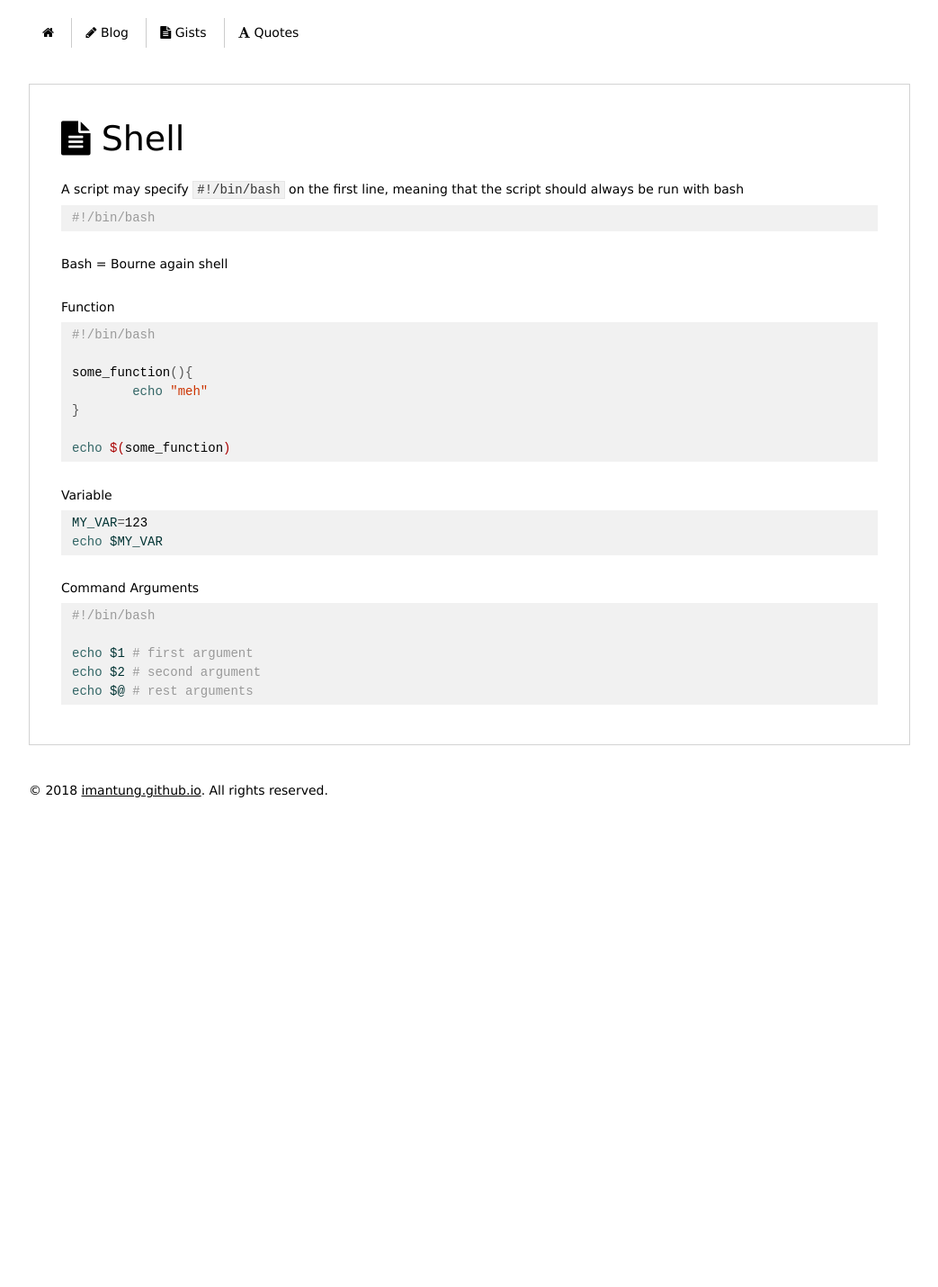
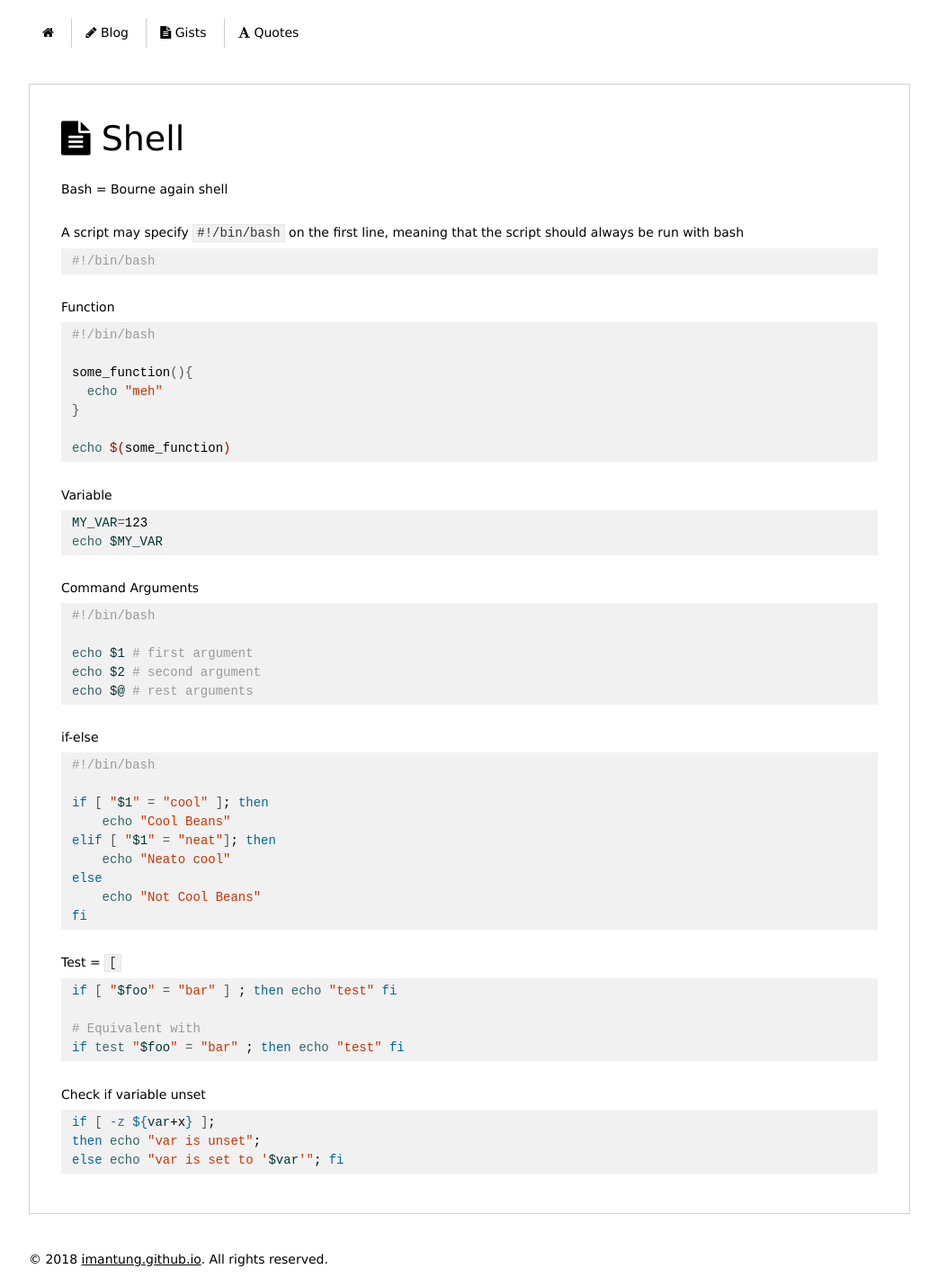
Before and after one commit to imantung/imantung.github.io, a Jekyll site: the page built from gist/techstacks/shell.md, in a window 1280 px wide. Shown: the whole page at 90% size, without its empty margins (118-1161 px from the left). Built offline with Jekyll 4.4.1, drawn with Linux system fonts in a browser that asks for light colours; nearby versions of some CDN libraries; before the commit the page ends 909 px from its top, so only the background shows below that.

Commit message:
add content

````diff
--- a/gist/techstacks/shell.md
+++ b/gist/techstacks/shell.md
@@ -2,21 +2,20 @@
 layout: gist
 title: Shell
 ---
+
+Bash = Bourne again shell
 
 A script may specify `#!/bin/bash` on the first line, meaning that the script should always be run with bash
 ```sh
 #!/bin/bash
 ```
 
-Bash = Bourne again shell
-
-
 Function
 ```sh
 #!/bin/bash
 
 some_function(){
-        echo "meh"
+  echo "meh"
 }
 
 echo $(some_function)
@@ -36,3 +35,32 @@ echo $1 # first argument
 echo $2 # second argument
 echo $@ # rest arguments
 ```
+
+if-else
+```sh
+#!/bin/bash
+
+if [ "$1" = "cool" ]; then
+    echo "Cool Beans"
+elif [ "$1" = "neat"]; then
+    echo "Neato cool"
+else
+    echo "Not Cool Beans"
+fi
+```
+
+
+Test = `[`
+```sh
+if [ "$foo" = "bar" ] ; then echo "test" fi
+
+# Equivalent with
+if test "$foo" = "bar" ; then echo "test" fi
+```
+
+Check if variable unset
+```sh
+if [ -z ${var+x} ];
+then echo "var is unset";
+else echo "var is set to '$var'"; fi
+```
````
Also changed, not shown: gist/techstacks/linux.md (+11 -0 lines).
